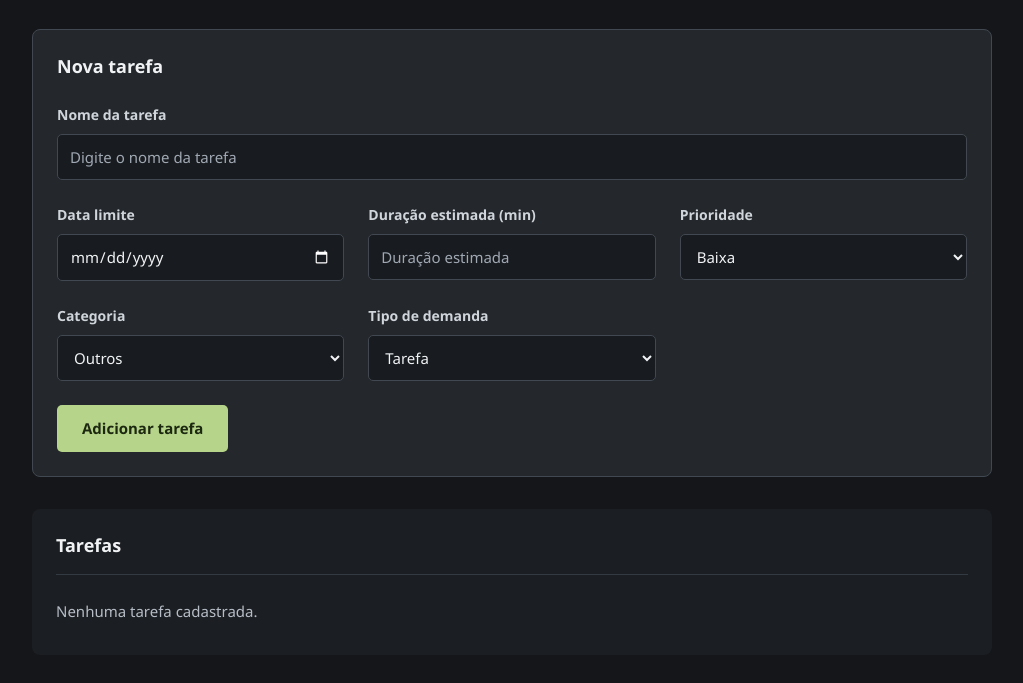
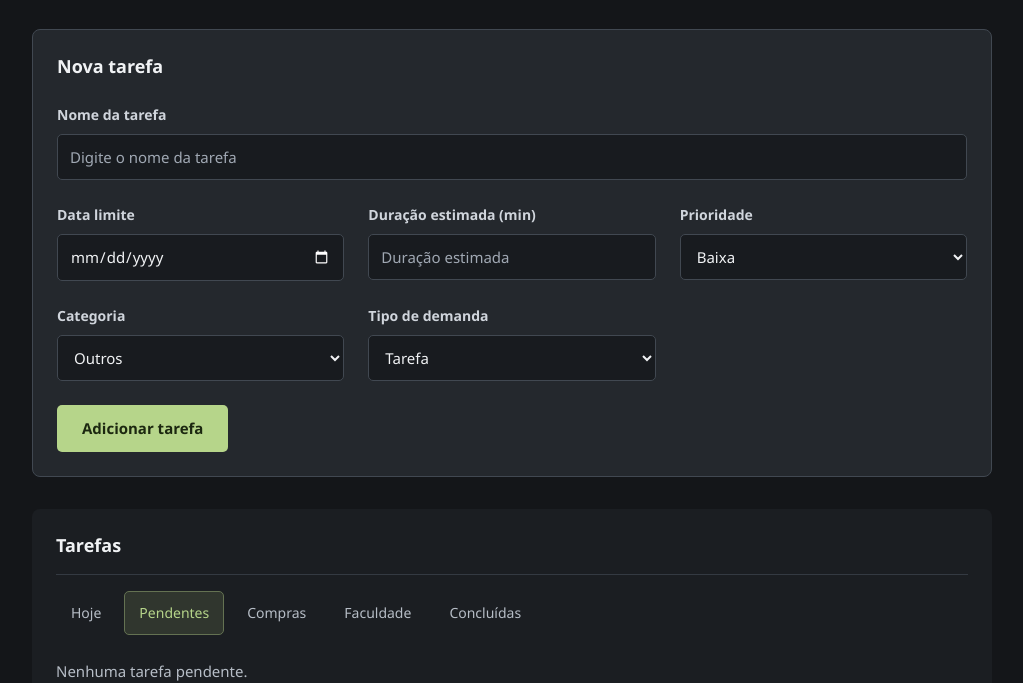
Before and after one commit to OBrunnoDEV/Nexora-Planner, a plain HTML site: page index.html in a window 1280 px wide. Shown: the part 119-802 px from the top of the page, without its empty margins (128-1151 px from the left). Drawn offline with Linux system fonts and the light colour scheme.

Commit message:
adiciona filtros e visoes de tarefas

```diff
--- a/CSS/style.css
+++ b/CSS/style.css
@@ -507,3 +507,35 @@ input:focus-visible, select:focus-visible, button:focus-visible {
     font-size: 13px;
     overflow-wrap: anywhere;
 }
+
+/* Visões afetam somente a lista, com indicação discreta da seleção. */
+.visoes-tarefas {
+    display: flex;
+    flex-wrap: wrap;
+    gap: 8px;
+    margin-top: 16px;
+}
+
+.visoes-tarefas button {
+    padding: 8px 14px;
+    background: transparent;
+    color: var(--secundario);
+    font-size: 14px;
+    font-weight: 500;
+}
+
+.visoes-tarefas button:hover {
+    background: var(--superficie);
+    color: var(--texto);
+}
+
+.visoes-tarefas button[aria-pressed="true"] {
+    background: #30362e;
+    border-color: #647252;
+    color: var(--destaque);
+}
+
+.status-atrasada {
+    color: #edb5ae;
+    font-size: 13px;
+}
--- a/JS/script.js
+++ b/JS/script.js
@@ -37,6 +37,42 @@ function criarClassificacaoTarefa(tarefa) {
     texto.textContent = `Categoria: ${CATEGORIAS_TAREFA[categoria]} · Tipo: ${TIPOS_TAREFA[tipo]}`;
     return texto;
 }
+
+const MENSAGENS_VISOES = {
+    hoje: "Nenhuma tarefa pendente para hoje ou atrasada.",
+    pendentes: "Nenhuma tarefa pendente.",
+    compras: "Nenhuma compra cadastrada.",
+    faculdade: "Nenhuma tarefa de Faculdade cadastrada.",
+    concluidas: "Nenhuma tarefa concluída."
+};
+let visaoAtual = "pendentes";
+const botoesVisoes = [...document.querySelectorAll("[data-visao]")];
+
+function dataAtualTarefas() {
+    const hoje = new Date();
+    return `${hoje.getFullYear()}-${String(hoje.getMonth() + 1).padStart(2, "0")}-${String(hoje.getDate()).padStart(2, "0")}`;
+}
+
+// Filtra apenas a exibição; o planejador continua recebendo todas as tarefas.
+function filtrarTarefas(todasTarefas, visao, hoje = dataAtualTarefas()) {
+    return todasTarefas.filter((tarefa) => {
+        const { categoria, tipo } = classificacaoTarefa(tarefa);
+        switch (visao) {
+            case "hoje": return !tarefa.concluida && tarefa.dataLimite <= hoje;
+            case "compras": return tipo === "compra";
+            case "faculdade": return categoria === "faculdade";
+            case "concluidas": return tarefa.concluida;
+            default: return !tarefa.concluida;
+        }
+    });
+}
+
+botoesVisoes.forEach((botao) => {
+    botao.addEventListener("click", () => {
+        visaoAtual = botao.dataset.visao;
+        renderizarTarefas();
+    });
+});
 
 let tarefas = carregarTarefas();
 
@@ -83,9 +119,15 @@ function formatarData(data) {
 
 function renderizarTarefas() {
     listaTarefas.replaceChildren();
-    listaVazia.hidden = tarefas.length > 0;
+    const hoje = dataAtualTarefas();
+    const tarefasVisiveis = filtrarTarefas(tarefas, visaoAtual, hoje);
+    listaVazia.hidden = tarefasVisiveis.length > 0;
+    listaVazia.textContent = MENSAGENS_VISOES[visaoAtual];
+    botoesVisoes.forEach((botao) => {
+        botao.setAttribute("aria-pressed", String(botao.dataset.visao === visaoAtual));
+    });
 
-    tarefas.forEach((tarefa) => {
+    tarefasVisiveis.forEach((tarefa) => {
         const item = document.createElement("li");
         item.className = tarefa.concluida ? "tarefa concluida" : "tarefa";
 
@@ -102,6 +144,12 @@ function renderizarTarefas() {
         prioridade.className = `prioridade prioridade-${tarefa.prioridade}`;
         prioridade.textContent = `Prioridade: ${prioridades[tarefa.prioridade]}`;
         detalhes.append(prazo, duracao, prioridade);
+        if (!tarefa.concluida && tarefa.dataLimite < hoje) {
+            const atraso = document.createElement("span");
+            atraso.className = "status-atrasada";
+            atraso.textContent = "Atrasada";
+            detalhes.append(atraso);
+        }
 
         const acoes = document.createElement("div");
         acoes.className = "acoes";
--- a/index.html
+++ b/index.html
@@ -66,7 +66,14 @@
         <p id="mensagem" role="status" aria-live="polite"></p>
         <section class="area-tarefas" aria-labelledby="tituloTarefas">
             <h2 id="tituloTarefas">Tarefas</h2>
-            <p id="listaVazia">Nenhuma tarefa cadastrada.</p>
+            <div class="visoes-tarefas" role="group" aria-label="Visões das tarefas">
+                <button type="button" data-visao="hoje" aria-pressed="false" aria-controls="listaTarefas">Hoje</button>
+                <button type="button" data-visao="pendentes" aria-pressed="true" aria-controls="listaTarefas">Pendentes</button>
+                <button type="button" data-visao="compras" aria-pressed="false" aria-controls="listaTarefas">Compras</button>
+                <button type="button" data-visao="faculdade" aria-pressed="false" aria-controls="listaTarefas">Faculdade</button>
+                <button type="button" data-visao="concluidas" aria-pressed="false" aria-controls="listaTarefas">Concluídas</button>
+            </div>
+            <p id="listaVazia" role="status">Nenhuma tarefa cadastrada.</p>
             <ul id="listaTarefas"></ul>
         </section>
         <section class="agenda-fixa" aria-labelledby="tituloAgenda">
```
